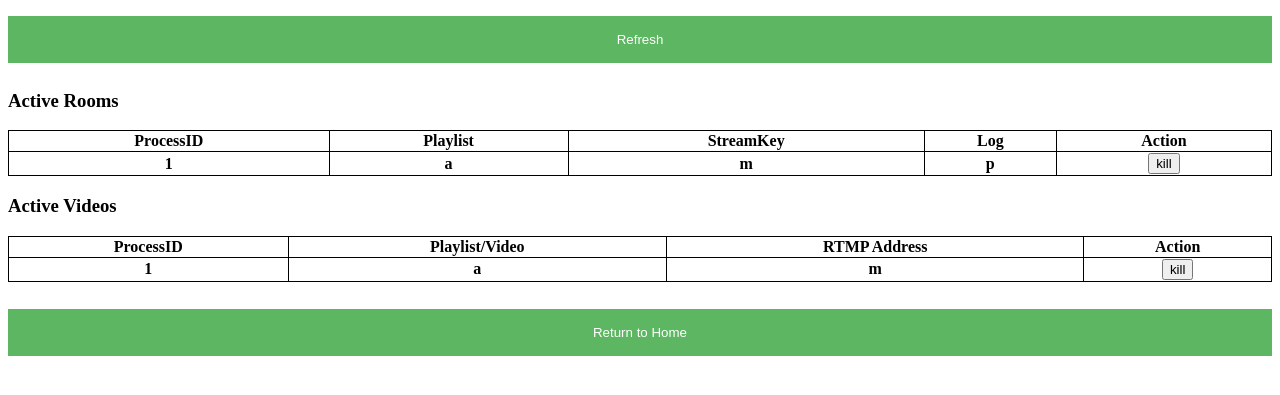
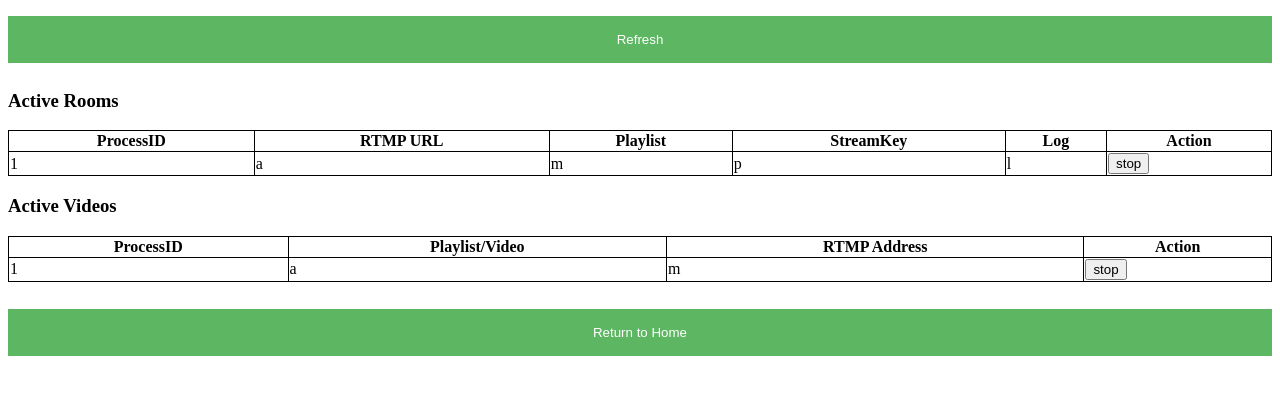
Before and after one commit to abhishio/livestream, a Flask app: template templates/stream_status.html in a window 1280 px wide. Shown: the top 395 px of the page. Run offline with Flask 2, Linux system fonts and the light colour scheme; the template is opened without the code that fills it: most values are stand-ins (such as "Sample title", 1, 10 or a date in 2020); lists and menus that the app fills with data are empty.

Commit message:
Added Facebook RTMP Button and Modified Status Page output

```diff
--- a/main.py
+++ b/main.py
@@ -9,7 +9,8 @@
 MAIN_APP = Flask(__name__)
 MAIN_APP.debug = True
 
-YOUTUBE_RTMP = "rtmp://a.rtmp.youtube.com/live2"
+#YOUTUBE_RTMP = "rtmp://a.rtmp.youtube.com/live2"
+RTMP_LIST = ["rtmp://a.rtmp.youtube.com/live2", "rtmp://live-api-s.facebook.com:80/rtmp"]
 MEDIA_HOME = "/opt/media/files/otts/files"
 
 def check_auth(username, password):
@@ -37,6 +38,8 @@
 
 def stream_start():
     '''Function to Start Streaming '''
+    print request.form
+    yt_rtmp = request.form['yt_rtmp']
     yt_streamkey = request.form['yt_streamkey']
     select_playlist = request.form['select_playlist']
     def randstr(size=10, chars=ascii_lowercase + digits):
@@ -45,7 +48,9 @@
 
     logstr = randstr()
     try:
-        Popen(['bash', '-x', './stream.sh', MEDIA_HOME, select_playlist, yt_streamkey, 'logs/' + logstr+ ".log"], close_fds=True, stdout=PIPE, stderr=STDOUT)
+        cmd = "bash -x ./stream.sh " + " " + MEDIA_HOME + " " + yt_rtmp + " " + select_playlist + " " + yt_streamkey + " " + " logs/" + logstr+ ".log"
+        print "Stream Cmd: " + cmd
+        Popen(['bash', '-x', './stream.sh', MEDIA_HOME, yt_rtmp, select_playlist, yt_streamkey, 'logs/' + logstr+ ".log"], close_fds=True, stdout=PIPE, stderr=STDOUT)
         return "Stream Started"
     except  CalledProcessError as ffmpeg_error:
         return ffmpeg_error
@@ -74,8 +79,8 @@
     return video_stream_list
 
 
-def kill_process(pid):
-    '''Function to kill the Process Playlist/Stream'''
+def stop_process(pid):
+    '''Function to stop the Process Playlist/Stream'''
     cmd = "sudo kill -9 " + str(pid)
     ps_out = Popen(cmd, shell=True, stdout=PIPE, stderr=STDOUT)
     return ps_out.communicate()[0].splitlines()
@@ -84,19 +89,19 @@
 @MAIN_APP.route('/stream/status')
 @requires_auth
 def stream_status():
-    '''Get Stream Status and Kill Action'''
+    '''Get Stream Status and stop Action'''
     stream_list = get_streaming_playlist()
     video_list = get_streaming_video()
     return render_template("stream_status.html", stream_list=stream_list, video_list=video_list)
 
 
-@MAIN_APP.route('/stream/kill', methods=['POST'])
+@MAIN_APP.route('/stream/stop', methods=['POST'])
 @requires_auth
-def api_kill_playlist():
-    '''Api to kill the Process Playlist/Stream'''
+def api_stop_playlist():
+    '''Api to stop the Process Playlist/Stream'''
     if request.method == 'POST':
         pid = request.form['pid']
-        kill_process(pid)
+        stop_process(pid)
         return redirect("/stream/status", code=200)
 
 
@@ -124,7 +129,7 @@
                 playlist_valid.append(list_x)
     except  CalledProcessError as playlist_error:
         print playlist_error
-    return render_template("index.html", playlist_all=playlist_valid, youtube_rtmp=YOUTUBE_RTMP)
+    return render_template("index.html", playlist_all=playlist_valid, rtmp_list=RTMP_LIST)
 
 
 if __name__ == '__main__':
--- a/templates/stream_status.html
+++ b/templates/stream_status.html
@@ -2,7 +2,7 @@
 <head>
 <title> Stream Response </title>
 <style>
-.startstreambtn {
+.defaultbtn {
         background-color: #4CAF50;
         color: white;
         padding: 16px 20px;
@@ -13,7 +13,7 @@
         opacity: 0.9;
     }
 
-    .startstreambtn:hover {
+    .defaultbtn:hover {
         opacity: 1;
     }
     table, th, td {
@@ -25,13 +25,14 @@
 
 <body>
     <form action = "/stream/status">
-        <button type = "submit" class = "startstreambtn">Refresh</button>
+        <button type = "submit" class = "defaultbtn">Refresh</button>
     </form>
 
     <h3> Active Rooms </h3>
     <table style = "width:100%">
             <tr>
               <th>ProcessID</th>
+              <th>RTMP URL</th>
               <th>Playlist</th>
               <th>StreamKey</th>
               <th>Log</th>
@@ -39,12 +40,12 @@
             </tr>
             {% for item in stream_list %}
             <tr>
-                <form action = "/stream/kill" method = "POST" >
-                    <th> <input type="hidden" value="{{ item[0] }}" name = "pid" readonly> {{ item[0] }} </th>
-                    {% for id in item[1:4] %}
-                        <th> {{ id }} </th>
+                <form action = "/stream/stop" method = "POST" >
+                    <td> <input type="hidden" value="{{ item[0] }}" name = "pid" readonly> {{ item[0] }} </td>
+                    {% for id in item[1:5] %}
+                        <td> {{ id }} </td>
                     {% endfor %}
-                <th> <button class = "killbtn"> kill </button> </th>
+                <td> <button class = "stopbtn"> stop </button> </td>
                 </form>
             </tr>
             {% endfor %}
@@ -59,19 +60,19 @@
             </tr>
             {% for item in video_list %}
             <tr>
-                <form action = "/stream/kill" method = "POST">
-                    <th> <input type="hidden" value="{{ item[0] }}" name = "pid" readonly> {{ item[0] }} </th>
+                <form action = "/stream/stop" method = "POST">
+                    <td> <input type="hidden" value="{{ item[0] }}" name = "pid" readonly> {{ item[0] }} </td>
                     {% for id in item[1:3] %}
-                        <th> {{ id }} </th>
+                        <td> {{ id }} </td>
                     {% endfor %}
-                    <th> <button type = "submit"  > kill </button> </th>
+                    <td> <button type = "submit"  > stop </button> </td>
                 </form>
             </tr>
             {% endfor %}
     </table>
     <h3> </h3>
     <form action = "/">
-        <button type = "submit" class = "startstreambtn">Return to Home</button>
+        <button type = "submit" class = "defaultbtn">Return to Home</button>
     </form>
 </body>
 </html>
```
Also changed, not shown: templates/index.html (+14 -5 lines), 1 other file.
